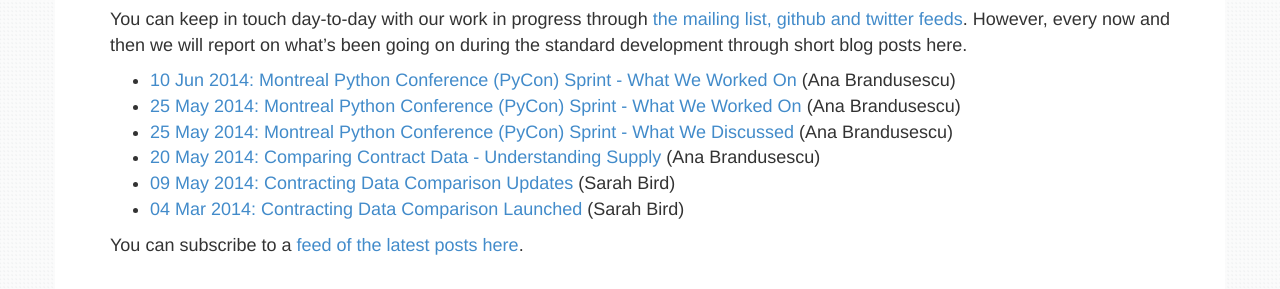
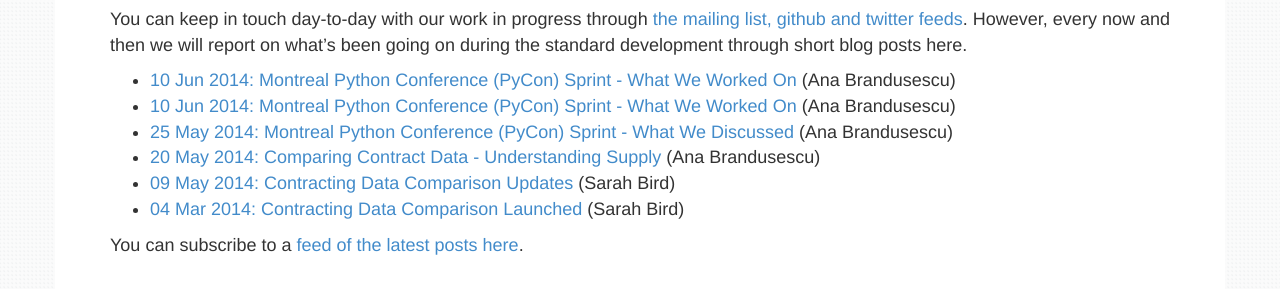
Before and after one commit to open-contracting/open-contracting.github.io, a Jekyll site: the page built from posts.md, in a window 1280 px wide. Shown: the part 465-754 px from the top of the page. Built offline with Jekyll 4.4.1, drawn with Linux system fonts in a browser that asks for light colours; nearby versions of some CDN libraries; Markdown is read by kramdown in place of the engine named in the settings.

Commit message:
Update 2014-06-10-pycon-sprint-b.md

```diff
--- a/_posts/2014-06-10-pycon-sprint-b.md
+++ b/_posts/2014-06-10-pycon-sprint-b.md
@@ -1,7 +1,7 @@
 ---
 layout: post
 title:  Montreal Python Conference (PyCon) Sprint - What We Worked On
-date:   2014-05-25
+date:   2014-06-10
 author: Ana Brandusescu
 image: /assets/images/opendatacomparison.jpg
 ---
```
